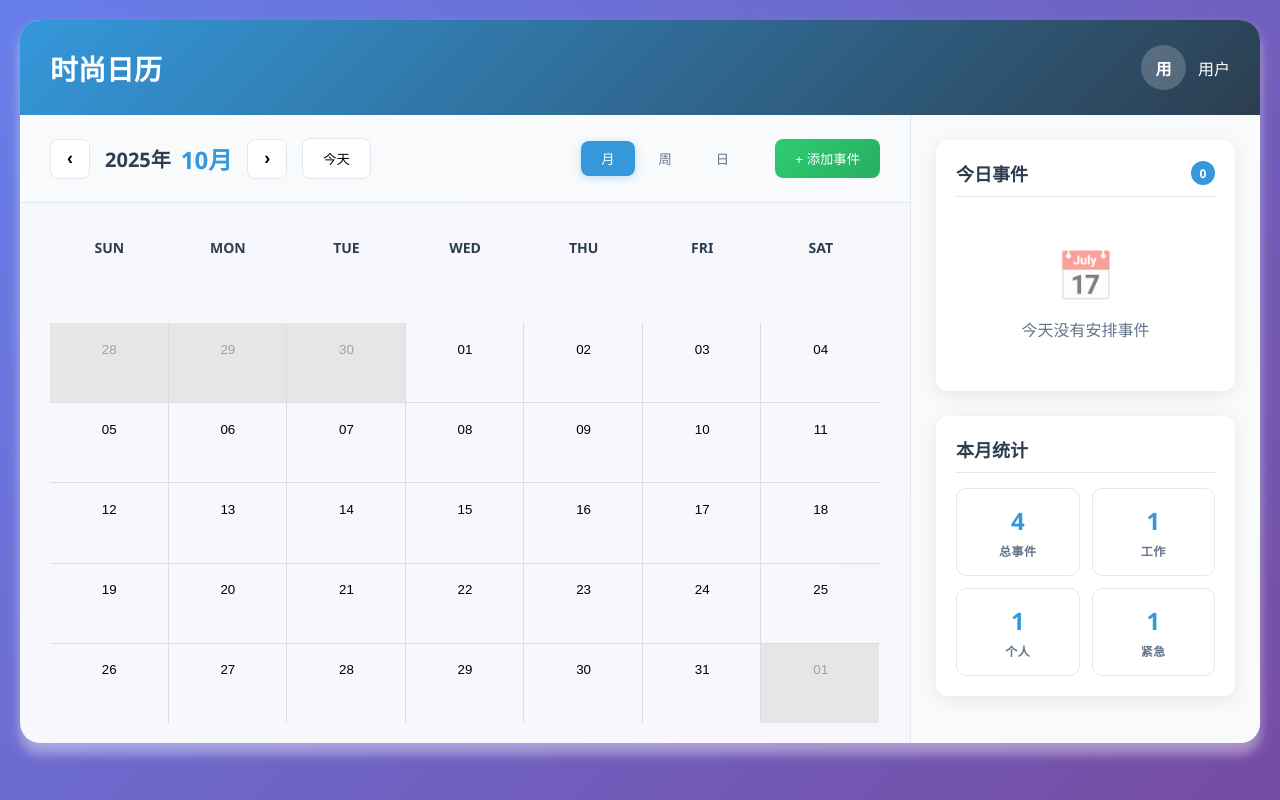
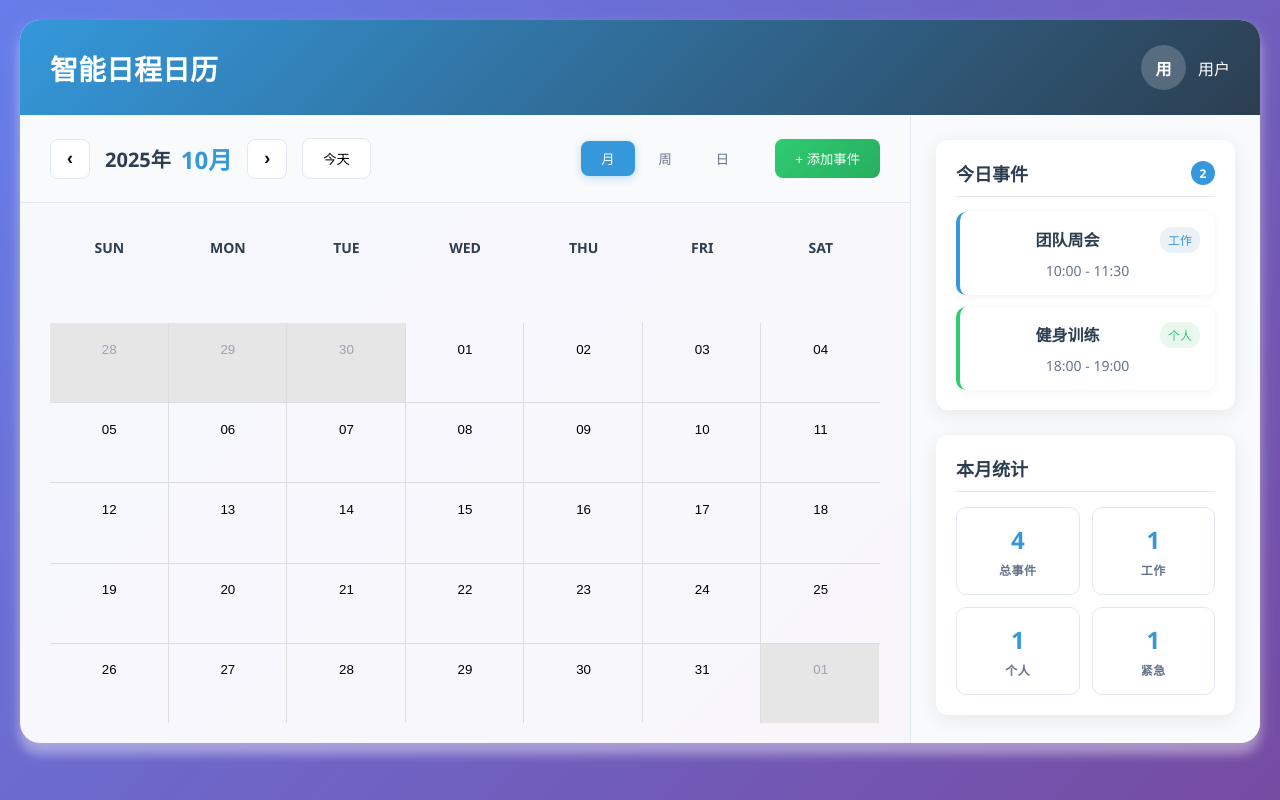
Before and after one commit to Zxy876/fashion-calendar, a React (Create React App) app: page / in a window 1280 px wide. Built offline with nearby package versions, Linux system fonts and the light colour scheme.

Commit message:
替换 CalendarPage.js 文件

```diff
--- a/src/components/CalendarPage.jsx
+++ b/src/components/CalendarPage.jsx
@@ -1,4 +1,3 @@
-// src/components/CalendarPage.js
 import React, { useState } from 'react';
 import { Calendar, momentLocalizer } from 'react-big-calendar';
 import moment from 'moment';
@@ -10,43 +9,46 @@ moment.locale('zh-cn');
 const localizer = momentLocalizer(moment);
 
 const CalendarPage = () => {
-  // 状态管理
   const [currentDate, setCurrentDate] = useState(new Date());
   const [view, setView] = useState('month');
 
-  // 模拟事件数据
-  const [events] = useState([
+  // 修复：使用当前日期的事件数据
+  const currentYear = new Date().getFullYear(); // 2025
+  const currentMonth = new Date().getMonth();   // 9 (10月)
+  const currentDay = new Date().getDate();      // 当前日期
+
+  const [events, setEvents] = useState([
     {
       id: 1,
       title: '团队周会',
-      start: new Date(2024, 0, 15, 10, 0),
-      end: new Date(2024, 0, 15, 11, 30),
+      start: new Date(currentYear, currentMonth, currentDay, 10, 0),     // 今天10:00
+      end: new Date(currentYear, currentMonth, currentDay, 11, 30),      // 今天11:30
       type: 'work'
     },
     {
       id: 2,
       title: '项目评审',
-      start: new Date(2024, 0, 16, 14, 0),
-      end: new Date(2024, 0, 16, 16, 0),
+      start: new Date(currentYear, currentMonth, currentDay + 1, 14, 0), // 明天14:00
+      end: new Date(currentYear, currentMonth, currentDay + 1, 16, 0),   // 明天16:00
       type: 'meeting'
     },
     {
       id: 3,
       title: '健身训练',
-      start: new Date(2024, 0, 17, 18, 0),
-      end: new Date(2024, 0, 17, 19, 0),
+      start: new Date(currentYear, currentMonth, currentDay, 18, 0),     // 今天18:00
+      end: new Date(currentYear, currentMonth, currentDay, 19, 0),       // 今天19:00
       type: 'personal'
     },
     {
       id: 4,
-      title: '客户拜访',
-      start: new Date(2024, 0, 18, 9, 0),
-      end: new Date(2024, 0, 18, 12, 0),
+      title: '客户会议',
+      start: new Date(currentYear, currentMonth, currentDay - 1, 9, 0),  // 昨天9:00
+      end: new Date(currentYear, currentMonth, currentDay - 1, 10, 30),  // 昨天10:30
       type: 'urgent'
     }
   ]);
 
-  // 日期导航功能
+  // 日期导航
   const navigateDate = (direction) => {
     let newDate;
     if (view === 'month') {
@@ -59,12 +61,10 @@ const CalendarPage = () => {
     setCurrentDate(newDate);
   };
 
-  // 跳转到今天
   const goToToday = () => {
     setCurrentDate(new Date());
   };
 
-  // 切换视图
   const handleViewChange = (newView) => {
     setView(newView);
   };
@@ -98,12 +98,13 @@ const CalendarPage = () => {
         color: 'white',
         border: 'none',
         fontSize: '12px',
-        fontWeight: '500'
+        fontWeight: '500',
+        padding: '2px 4px'
       }
     };
   };
 
-  // 事件处理
+  // 事件处理函数
   const handleSelectEvent = (event) => {
     alert(`事件: ${event.title}\n开始: ${moment(event.start).format('YYYY-MM-DD HH:mm')}\n结束: ${moment(event.end).format('YYYY-MM-DD HH:mm')}`);
   };
@@ -111,91 +112,74 @@ const CalendarPage = () => {
   const handleSelectSlot = ({ start, end }) => {
     const title = window.prompt('请输入新事件名称:');
     if (title) {
-      alert(`已创建事件: ${title}\n时间: ${moment(start).format('YYYY-MM-DD HH:mm')} - ${moment(end).format('YYYY-MM-DD HH:mm')}`);
+      const startDate = new Date(start);
+      const endDate = new Date(end);
+
+      // 如果只点击不拖动，设置默认时长1小时
+      if (startDate.getTime() === endDate.getTime()) {
+        endDate.setHours(startDate.getHours() + 1);
+      }
+
+      const newEvent = {
+        id: Date.now(),
+        title,
+        start: startDate,
+        end: endDate,
+        type: 'work'
+      };
+
+      console.log('添加事件:', newEvent);
+      setEvents(prev => [...prev, newEvent]);
     }
   };
 
-  // 自定义工具栏组件
+  // 自定义工具栏
   const CustomToolbar = () => {
     const currentMoment = moment(currentDate);
 
     return (
       <div className="custom-toolbar">
         <div className="toolbar-left">
-          <button
-            className="nav-btn prev-btn"
-            onClick={() => navigateDate(-1)}
-            title="上一页"
-          >
-            ‹
-          </button>
+          <button className="nav-btn prev-btn" onClick={() => navigateDate(-1)}>‹</button>
 
           <div className="date-display">
             <span className="current-year">{currentMoment.format('YYYY')}年</span>
             <span className="current-month">{currentMoment.format('MM')}月</span>
-            {view === 'day' && (
-              <span className="current-day">{currentMoment.format('DD')}日</span>
-            )}
+            {view === 'day' && <span className="current-day">{currentMoment.format('DD')}日</span>}
           </div>
 
-          <button
-            className="nav-btn next-btn"
-            onClick={() => navigateDate(1)}
-            title="下一页"
-          >
-            ›
-          </button>
-
-          <button
-            className="today-btn"
-            onClick={goToToday}
-          >
-            今天
-          </button>
+          <button className="nav-btn next-btn" onClick={() => navigateDate(1)}>›</button>
+          <button className="today-btn" onClick={goToToday}>今天</button>
         </div>
 
         <div className="toolbar-right">
           <div className="view-controls">
-            <button
-              className={`view-btn ${view === 'month' ? 'active' : ''}`}
-              onClick={() => handleViewChange('month')}
-            >
-              月
-            </button>
-            <button
-              className={`view-btn ${view === 'week' ? 'active' : ''}`}
-              onClick={() => handleViewChange('week')}
-            >
-              周
-            </button>
-            <button
-              className={`view-btn ${view === 'day' ? 'active' : ''}`}
-              onClick={() => handleViewChange('day')}
-            >
-              日
-            </button>
+            <button className={`view-btn ${view === 'month' ? 'active' : ''}`} onClick={() => handleViewChange('month')}>月</button>
+            <button className={`view-btn ${view === 'week' ? 'active' : ''}`} onClick={() => handleViewChange('week')}>周</button>
+            <button className={`view-btn ${view === 'day' ? 'active' : ''}`} onClick={() => handleViewChange('day')}>日</button>
           </div>
 
-          <button
-            className="add-event-btn"
-            onClick={() => handleSelectSlot({
-              start: new Date(),
-              end: new Date(Date.now() + 60 * 60 * 1000)
-            })}
-          >
-            + 添加事件
-          </button>
+          <button className="add-event-btn" onClick={() => {
+            const now = new Date();
+            const end = new Date(now.getTime() + 60 * 60 * 1000);
+            handleSelectSlot({ start: now, end });
+          }}>+ 添加事件</button>
         </div>
       </div>
     );
   };
+
+  // 调试信息
+  console.log('当前事件:', events);
+  console.log('当前日期:', currentDate);
+  console.log('当前视图:', view);
 
   return (
     <div className="calendar-page">
       <div className="calendar-container">
         <div className="calendar-header">
           <div className="header-content">
-            <h1 className="app-title"> 时尚日历</h1>
+            <h1 className="app-title">智能日程日历</h1>
             <div className="user-info">
               <div className="user-avatar">用</div>
               <span className="user-name">用户</span>
@@ -231,6 +215,10 @@ const CalendarPage = () => {
                   agenda: "议程"
                 }}
                 style={{ height: 500 }}
+                // 添加这些props确保事件显示
+                popup
+                step={60}
+                showMultiDayTimes
               />
             </div>
           </div>
@@ -239,8 +227,8 @@ const CalendarPage = () => {
             <div className="sidebar-section">
               <h3 className="sidebar-title">
                 今日事件
-                <span className="event-count">{events.filter(event =>
-                  moment(event.start).isSame(moment(), 'day')).length}
+                <span className="event-count">
+                  {events.filter(event => moment(event.start).isSame(moment(), 'day')).length}
                 </span>
               </h3>
 
```
